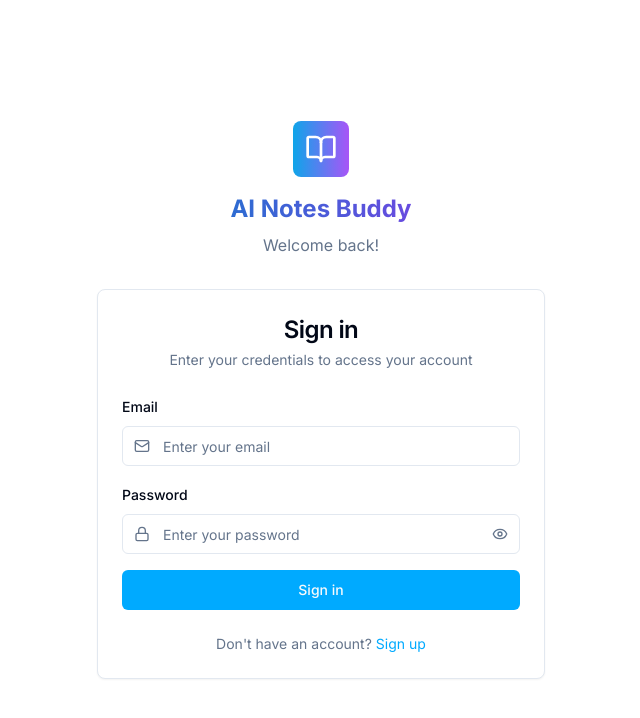
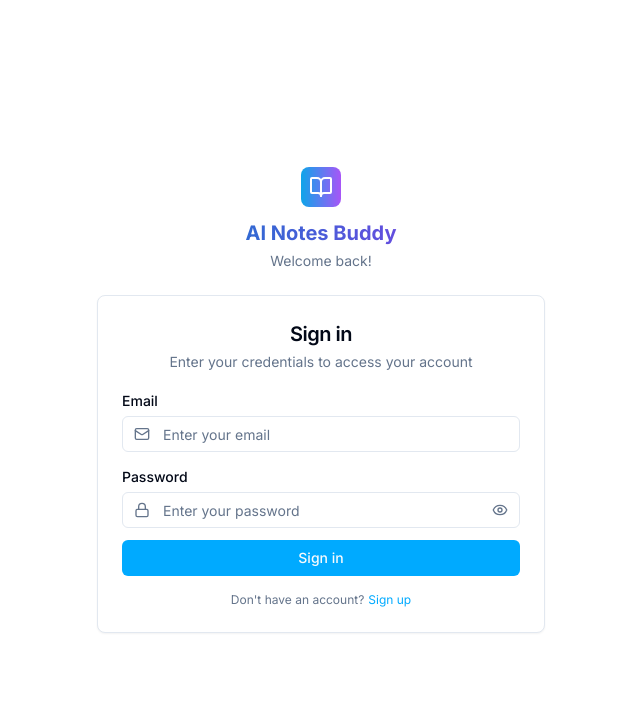
Before and after one commit to gurruprasaath/note-buddy-ai-flow, a React (Vite) app: page /auth in a window 1280 px wide. Shown: the top 718 px of the page, without its empty margins (319-959 px from the left). Built offline with nearby package versions, Linux system fonts and the light colour scheme.

Commit message:
Fix: Reduce register page scroll
Adjust the layout of the register form to prevent excessive scrolling.

```diff
--- a/src/pages/Auth.tsx
+++ b/src/pages/Auth.tsx
@@ -52,29 +52,29 @@ const Auth = () => {
   };
 
   return (
-    <div className="min-h-screen flex items-center justify-center px-4 py-8">
+    <div className="min-h-screen flex items-center justify-center px-4 py-6">
       <div className="w-full max-w-md">
-        {/* Logo and Welcome */}
-        <div className="text-center mb-8">
-          <div className="flex justify-center mb-4">
-            <div className="p-3 bg-gradient-to-r from-sky-500 to-purple-500 rounded-lg">
-              <BookOpen className="h-8 w-8 text-white" />
+        {/* Compact Logo and Welcome */}
+        <div className="text-center mb-6">
+          <div className="flex justify-center mb-3">
+            <div className="p-2 bg-gradient-to-r from-sky-500 to-purple-500 rounded-lg">
+              <BookOpen className="h-6 w-6 text-white" />
             </div>
           </div>
-          <h1 className="text-2xl font-bold bg-gradient-to-r from-sky-600 to-purple-600 bg-clip-text text-transparent">
+          <h1 className="text-xl font-bold bg-gradient-to-r from-sky-600 to-purple-600 bg-clip-text text-transparent">
             AI Notes Buddy
           </h1>
-          <p className="text-muted-foreground mt-2">
+          <p className="text-muted-foreground text-sm mt-1">
             {authMode === 'login' ? 'Welcome back!' : 'Start your learning journey'}
           </p>
         </div>
 
         <Card>
-          <CardHeader className="space-y-1">
-            <CardTitle className="text-2xl text-center">
+          <CardHeader className="space-y-1 pb-4">
+            <CardTitle className="text-xl text-center">
               {authMode === 'login' ? 'Sign in' : 'Create account'}
             </CardTitle>
-            <CardDescription className="text-center">
+            <CardDescription className="text-center text-sm">
               {authMode === 'login'
                 ? 'Enter your credentials to access your account'
                 : 'Enter your information to create a new account'
@@ -83,97 +83,97 @@ const Auth = () => {
           </CardHeader>
           <CardContent>
             {authMode === 'login' ? (
-              <form onSubmit={loginForm.handleSubmit(onLoginSubmit)} className="space-y-4">
-                <div className="space-y-2">
-                  <Label htmlFor="email">Email</Label>
+              <form onSubmit={loginForm.handleSubmit(onLoginSubmit)} className="space-y-3">
+                <div className="space-y-1">
+                  <Label htmlFor="email" className="text-sm">Email</Label>
                   <div className="relative">
-                    <Mail className="absolute left-3 top-3 h-4 w-4 text-muted-foreground" />
+                    <Mail className="absolute left-3 top-2.5 h-4 w-4 text-muted-foreground" />
                     <Input
                       id="email"
                       type="email"
                       placeholder="Enter your email"
-                      className="pl-10"
+                      className="pl-10 h-9"
                       {...loginForm.register('email', { required: 'Email is required' })}
                     />
                   </div>
                   {loginForm.formState.errors.email && (
-                    <p className="text-sm text-destructive">{loginForm.formState.errors.email.message}</p>
+                    <p className="text-xs text-destructive">{loginForm.formState.errors.email.message}</p>
                   )}
                 </div>
 
-                <div className="space-y-2">
-                  <Label htmlFor="password">Password</Label>
+                <div className="space-y-1">
+                  <Label htmlFor="password" className="text-sm">Password</Label>
                   <div className="relative">
-                    <Lock className="absolute left-3 top-3 h-4 w-4 text-muted-foreground" />
+                    <Lock className="absolute left-3 top-2.5 h-4 w-4 text-muted-foreground" />
                     <Input
                       id="password"
                       type={showPassword ? "text" : "password"}
                       placeholder="Enter your password"
-                      className="pl-10 pr-10"
+                      className="pl-10 pr-10 h-9"
                       {...loginForm.register('password', { required: 'Password is required' })}
                     />
                     <button
                       type="button"
                       onClick={() => setShowPassword(!showPassword)}
-                      className="absolute right-3 top-3 text-muted-foreground hover:text-foreground"
+                      className="absolute right-3 top-2.5 text-muted-foreground hover:text-foreground"
                     >
                       {showPassword ? <EyeOff className="h-4 w-4" /> : <Eye className="h-4 w-4" />}
                     </button>
                   </div>
                   {loginForm.formState.errors.password && (
-                    <p className="text-sm text-destructive">{loginForm.formState.errors.password.message}</p>
+                    <p className="text-xs text-destructive">{loginForm.formState.errors.password.message}</p>
                   )}
                 </div>
 
-                <Button type="submit" className="w-full" disabled={isLoading}>
+                <Button type="submit" className="w-full h-9" disabled={isLoading}>
                   {isLoading ? 'Signing in...' : 'Sign in'}
                 </Button>
               </form>
             ) : (
-              <form onSubmit={registerForm.handleSubmit(onRegisterSubmit)} className="space-y-4">
-                <div className="space-y-2">
-                  <Label htmlFor="name">Full Name</Label>
+              <form onSubmit={registerForm.handleSubmit(onRegisterSubmit)} className="space-y-3">
+                <div className="space-y-1">
+                  <Label htmlFor="name" className="text-sm">Full Name</Label>
                   <div className="relative">
-                    <User className="absolute left-3 top-3 h-4 w-4 text-muted-foreground" />
+                    <User className="absolute left-3 top-2.5 h-4 w-4 text-muted-foreground" />
                     <Input
                       id="name"
                       type="text"
                       placeholder="Enter your full name"
-                      className="pl-10"
+                      className="pl-10 h-9"
                       {...registerForm.register('name', { required: 'Name is required' })}
                     />
                   </div>
                   {registerForm.formState.errors.name && (
-                    <p className="text-sm text-destructive">{registerForm.formState.errors.name.message}</p>
+                    <p className="text-xs text-destructive">{registerForm.formState.errors.name.message}</p>
                   )}
                 </div>
 
-                <div className="space-y-2">
-                  <Label htmlFor="register-email">Email</Label>
+                <div className="space-y-1">
+                  <Label htmlFor="register-email" className="text-sm">Email</Label>
                   <div className="relative">
-                    <Mail className="absolute left-3 top-3 h-4 w-4 text-muted-foreground" />
+                    <Mail className="absolute left-3 top-2.5 h-4 w-4 text-muted-foreground" />
                     <Input
                       id="register-email"
                       type="email"
                       placeholder="Enter your email"
-                      className="pl-10"
+                      className="pl-10 h-9"
                       {...registerForm.register('email', { required: 'Email is required' })}
                     />
                   </div>
                   {registerForm.formState.errors.email && (
-                    <p className="text-sm text-destructive">{registerForm.formState.errors.email.message}</p>
+                    <p className="text-xs text-destructive">{registerForm.formState.errors.email.message}</p>
                   )}
                 </div>
 
-                <div className="space-y-2">
-                  <Label htmlFor="register-password">Password</Label>
+                <div className="space-y-1">
+                  <Label htmlFor="register-password" className="text-sm">Password</Label>
                   <div className="relative">
-                    <Lock className="absolute left-3 top-3 h-4 w-4 text-muted-foreground" />
+                    <Lock className="absolute left-3 top-2.5 h-4 w-4 text-muted-foreground" />
                     <Input
                       id="register-password"
                       type={showPassword ? "text" : "password"}
                       placeholder="Create a password"
-                      className="pl-10 pr-10"
+                      className="pl-10 pr-10 h-9"
                       {...registerForm.register('password', {
                         required: 'Password is required',
                         minLength: { value: 6, message: 'Password must be at least 6 characters' }
@@ -182,46 +182,46 @@ const Auth = () => {
                     <button
                       type="button"
                       onClick={() => setShowPassword(!showPassword)}
-                      className="absolute right-3 top-3 text-muted-foreground hover:text-foreground"
+                      className="absolute right-3 top-2.5 text-muted-foreground hover:text-foreground"
                     >
                       {showPassword ? <EyeOff className="h-4 w-4" /> : <Eye className="h-4 w-4" />}
                     </button>
                   </div>
                   {registerForm.formState.errors.password && (
-                    <p className="text-sm text-destructive">{registerForm.formState.errors.password.message}</p>
+                    <p className="text-xs text-destructive">{registerForm.formState.errors.password.message}</p>
                   )}
                 </div>
 
-                <div className="space-y-2">
-                  <Label htmlFor="confirm-password">Confirm Password</Label>
+                <div className="space-y-1">
+                  <Label htmlFor="confirm-password" className="text-sm">Confirm Password</Label>
                   <div className="relative">
-                    <Lock className="absolute left-3 top-3 h-4 w-4 text-muted-foreground" />
+                    <Lock className="absolute left-3 top-2.5 h-4 w-4 text-muted-foreground" />
                     <Input
                       id="confirm-password"
                       type={showPassword ? "text" : "password"}
                       placeholder="Confirm your password"
-                      className="pl-10"
+                      className="pl-10 h-9"
                       {...registerForm.register('confirmPassword', { required: 'Please confirm your password' })}
                     />
                   </div>
                   {registerForm.formState.errors.confirmPassword && (
-                    <p className="text-sm text-destructive">{registerForm.formState.errors.confirmPassword.message}</p>
+                    <p className="text-xs text-destructive">{registerForm.formState.errors.confirmPassword.message}</p>
                   )}
                 </div>
 
-                <Button type="submit" className="w-full" disabled={isLoading}>
+                <Button type="submit" className="w-full h-9" disabled={isLoading}>
                   {isLoading ? 'Creating account...' : 'Create account'}
                 </Button>
               </form>
             )}
 
-            <div className="mt-6 text-center">
-              <p className="text-sm text-muted-foreground">
+            <div className="mt-4 text-center">
+              <p className="text-xs text-muted-foreground">
                 {authMode === 'login' ? "Don't have an account?" : "Already have an account?"}
                 <button
                   type="button"
                   onClick={() => setAuthMode(authMode === 'login' ? 'register' : 'login')}
-                  className="ml-1 text-primary hover:underline"
+                  className="ml-1 text-primary hover:underline text-xs"
                 >
                   {authMode === 'login' ? 'Sign up' : 'Sign in'}
                 </button>
```
